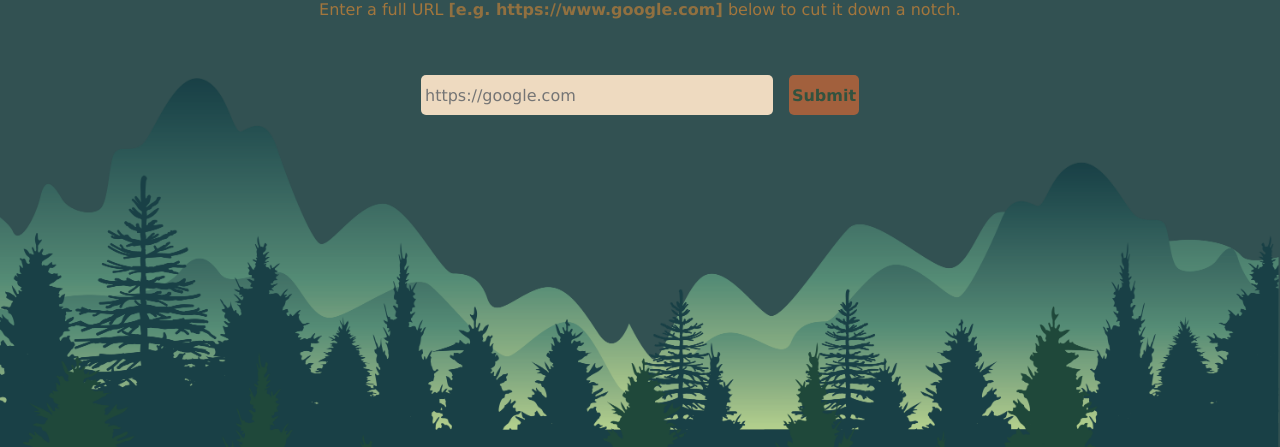
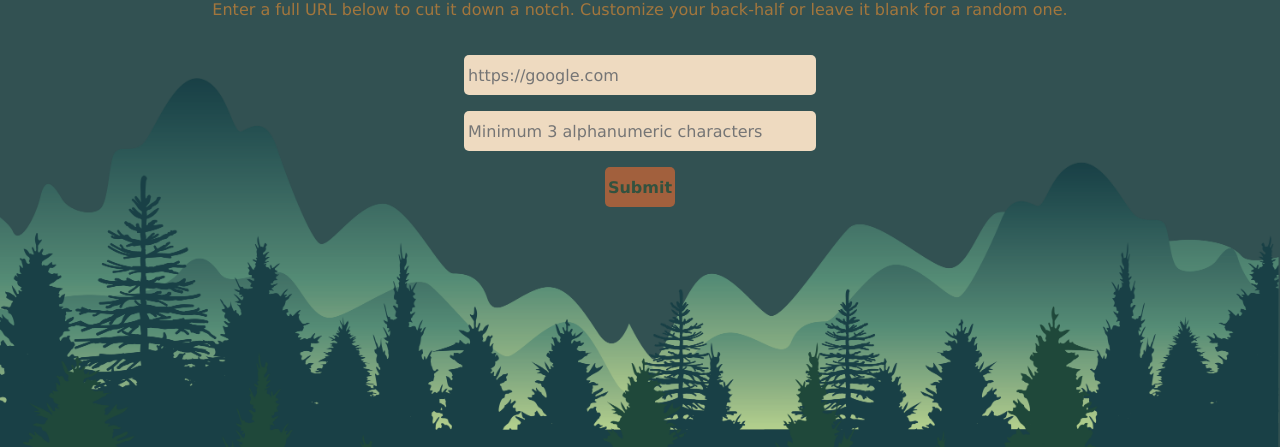
Before and after one commit to nhg0005/chppd, a Node server app: page / in a window 1280 px wide. Shown: the part 99-546 px from the top of the page. Run offline with Node 20, Linux system fonts and the light colour scheme; some libraries are stand-ins or nearby versions; some web fonts are replaced.

Commit message:
Added ability to create a custom backhalf.

```diff
--- a/package.json
+++ b/package.json
@@ -11,7 +11,7 @@
     "debug": "~2.6.9",
     "dotenv": "^16.0.0",
     "express": "~4.16.1",
-    "hbs": "~4.0.4",
+    "hbs": "^4.2.0",
     "http-errors": "~1.6.3",
     "mongoose": "^6.3.0",
     "morgan": "~1.9.1"
--- a/public/stylesheets/style.css
+++ b/public/stylesheets/style.css
@@ -47,9 +47,10 @@ header p {
 
 form {
   display: flex;
+  flex-direction: column;
   align-items: center;
   gap: 1rem;
-  margin-top: 40px;
+  margin-top: 20px;
 }
 
 #url {
@@ -66,6 +67,20 @@ form {
   border-color: red;
 }
 
+#backhalf {
+  height: 40px;
+  width: 22rem;
+  padding: 4px;
+  border-radius: 5px;
+  border: none;
+  font-size: 16px;
+  background-color: rgb(238, 218, 192);
+}
+
+#backhalf:invalid {
+  border-color: red;
+}
+
 #submit-button {
   height: 40px;
   width: 70px;
@@ -73,13 +88,19 @@ form {
   border-radius: 5px;
   border: none;
   background-color: rgb(162, 96, 61);
-  color: rgb(50, 82, 63);;
+  color: rgb(50, 82, 63);
   font-size: 16px;
   font-weight: 600;
 }
 
 #submit-button:active {
   opacity: 0.75;
+}
+
+.new-url {
+  background-color: rgb(75, 74, 74);
+  border-radius: 5px;
+  padding: 5px;
 }
 
 footer {
--- a/routes/index.js
+++ b/routes/index.js
@@ -29,8 +29,14 @@ router.get("/:shortened", function (req, res, next) {
 
 /* POST URL from form */
 router.post("/submit", function (req, res, next) {
-  // Generate a random string for the link
-  let shortURL = generateRandomString(4);
+  // Check if a custom back-half is present
+  let shortURL;
+  if (req.body.backhalf) {
+    shortURL = req.body.backhalf;
+  } else {
+    // Generate a random string for the backhalf
+    shortURL = generateRandomString(4);
+  }
   // Upload the user's URL and the random string to the DB
   let payload = { actual_url: req.body.url, shortened_url: shortURL };
   Url.create(payload, (err, link) => {
--- a/views/index.hbs
+++ b/views/index.hbs
@@ -1,7 +1,6 @@
 {{!-- <h1>{{title}}</h1> --}}
-<p class="instruction-text">Enter a full URL
-  <span class="example-url">[e.g. https://www.google.com]</span>
-  below to cut it down a notch.</p>
+<p class="instruction-text">Enter a full URL below to cut it down a notch.
+  Customize your back-half or leave it blank for a random one.</p>
 
 <form action="/submit" method="post" class="container justify-content-center">
   {{! <label for="url">URL:</label><br /> }}
@@ -12,9 +11,17 @@
     placeholder="https://google.com"
     required
   />
+  <input
+    type="text"
+    id="backhalf"
+    name="backhalf"
+    placeholder="Minimum 3 alphanumeric characters"
+    minlength="3"
+    pattern="^[a-zA-Z0-9]*$"
+  />
   <button id="submit-button" type="submit">Submit</button>
 </form>
 
 {{#if newURL}}
-  <p>Your chppd link is: chppd.xyz/{{newURL}}</p>
+  <p class="new-url">Your chppd link is: chppd.xyz/{{newURL}}</p>
 {{/if}}
```
Also changed, not shown: README.md, 1 other file.
